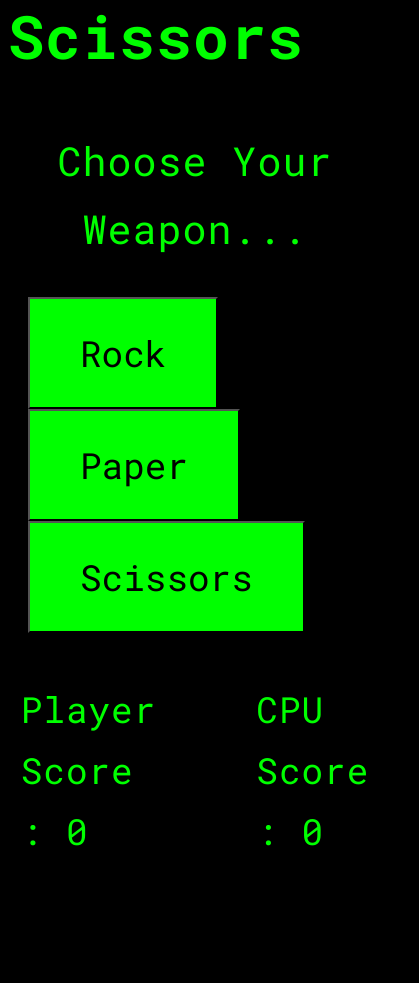
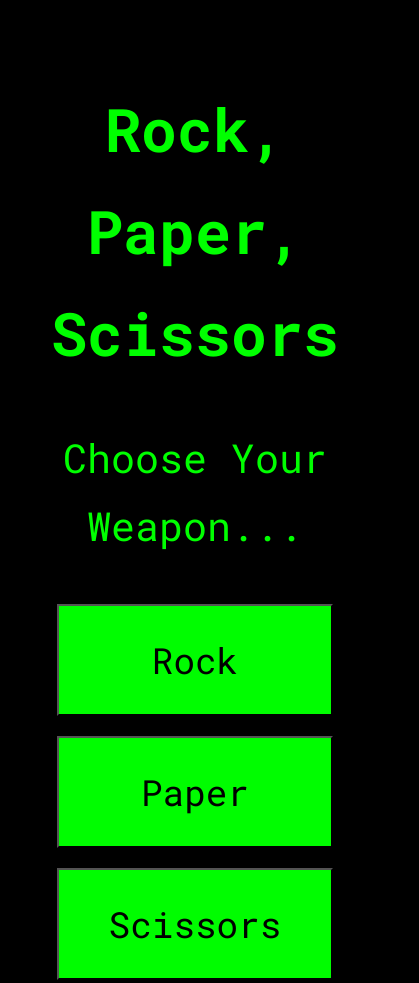
Before and after one commit to This-Is-Alan/rockPaperScissors, a plain HTML site: page index.html in a window 390 px wide. Shown: the top 983 px of the page, 419 px wide, since content can reach past the window. Before the commit the page ends 908 px from the top, so only its background shows below. Drawn offline with Linux system fonts and the light colour scheme.

Commit message:
Update style.css

```diff
--- a/style.css
+++ b/style.css
@@ -1,3 +1,5 @@
+/* Global Styles */
+
 html {
     font-size: 62.5%;
   }
@@ -6,16 +8,17 @@ body {
     background: #000000;
     font-family: 'Roboto Mono', monospace;
     line-height: 1.7;
-    letter-spacing: 1px;
     color: rgb(0, 255, 0);
 }
+
+/* Main Styling */
 
 main {
     display: flex;
     flex-direction: column;
     justify-content: center;
     align-items: center;
-    height: 75vh;
+    padding-top: 3rem;
 }
 
 #title {
@@ -28,23 +31,57 @@ main {
     text-align: center;
 }
 
+/* Buttons Styles */
+
 button {
     font-family: 'Roboto Mono', monospace;;
     font-size: 3.6rem;
-    padding: 3rem  5rem;
+    padding: 3rem 5rem;
     margin: 0rem 2rem;
-    background-color: rgb(0, 255, 0);
+    background-color: rgb(0, 253, 0);
 }
+
+button:hover {
+    transform: translateY(-0.4rem);
+    background-color: rgb(0, 180, 0);
+}
+
+button:active {
+    transform: translateY(-0.8rem);
+}
+
+#reset {
+    padding: 1.2rem 2.2rem;
+}
+
 
 .score__wrapper {
     display: flex;
 }
 
-p {
-    font-size: 3.6rem;
-    padding: 1rem 5rem;
-}
-
 .title__desc, p {
     font-weight: 400;
 }
+
+#player, #cpu, #output, #result, p {
+    font-size: 3.6rem;
+    padding: 0rem 2rem;
+}
+
+/* Mobile View */
+
+@media screen and (min-width: 300px) and (max-width: 950px) {
+    body {
+        padding: 0rem 4rem;
+    }
+    main {
+        text-align: center;
+    }
+    #choice__wrapper {
+        display: flex;
+        flex-direction: column;
+    }
+    button {
+        margin: 1rem 0rem;
+    }
+  }
```
